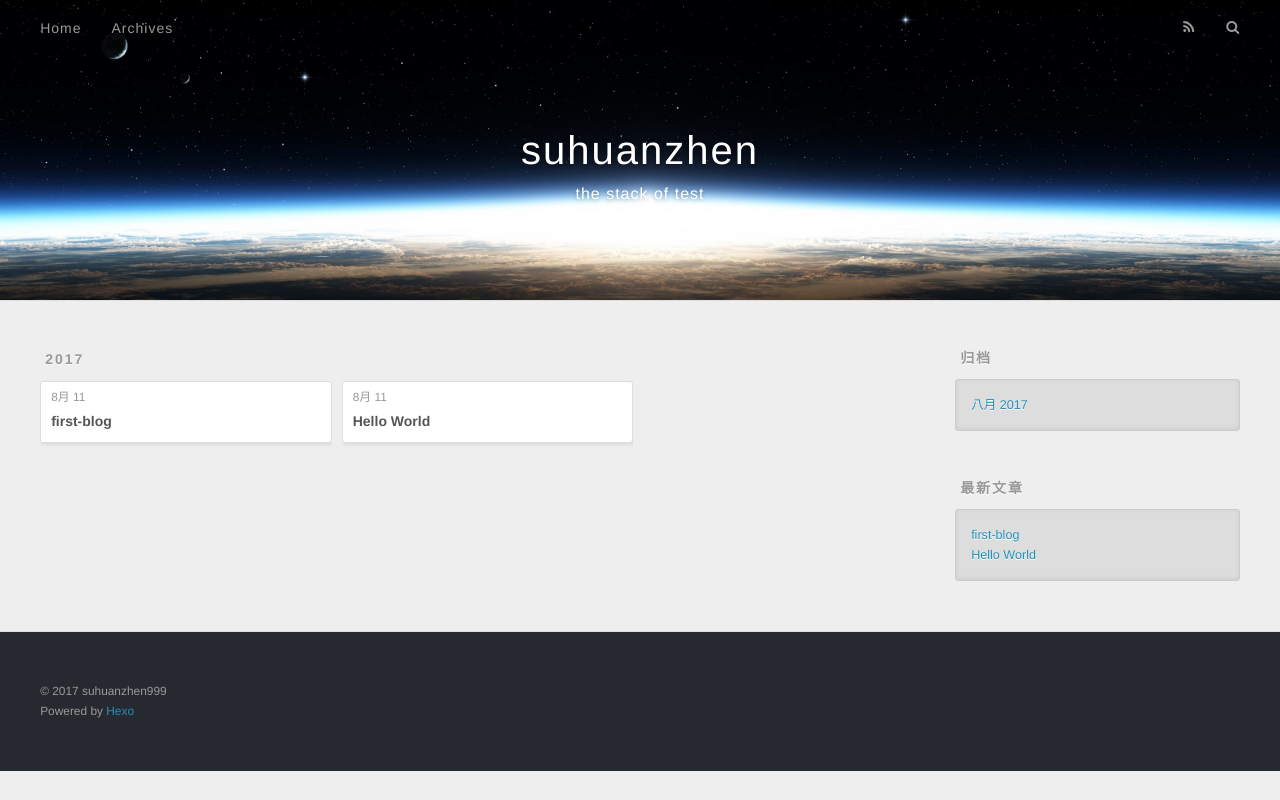
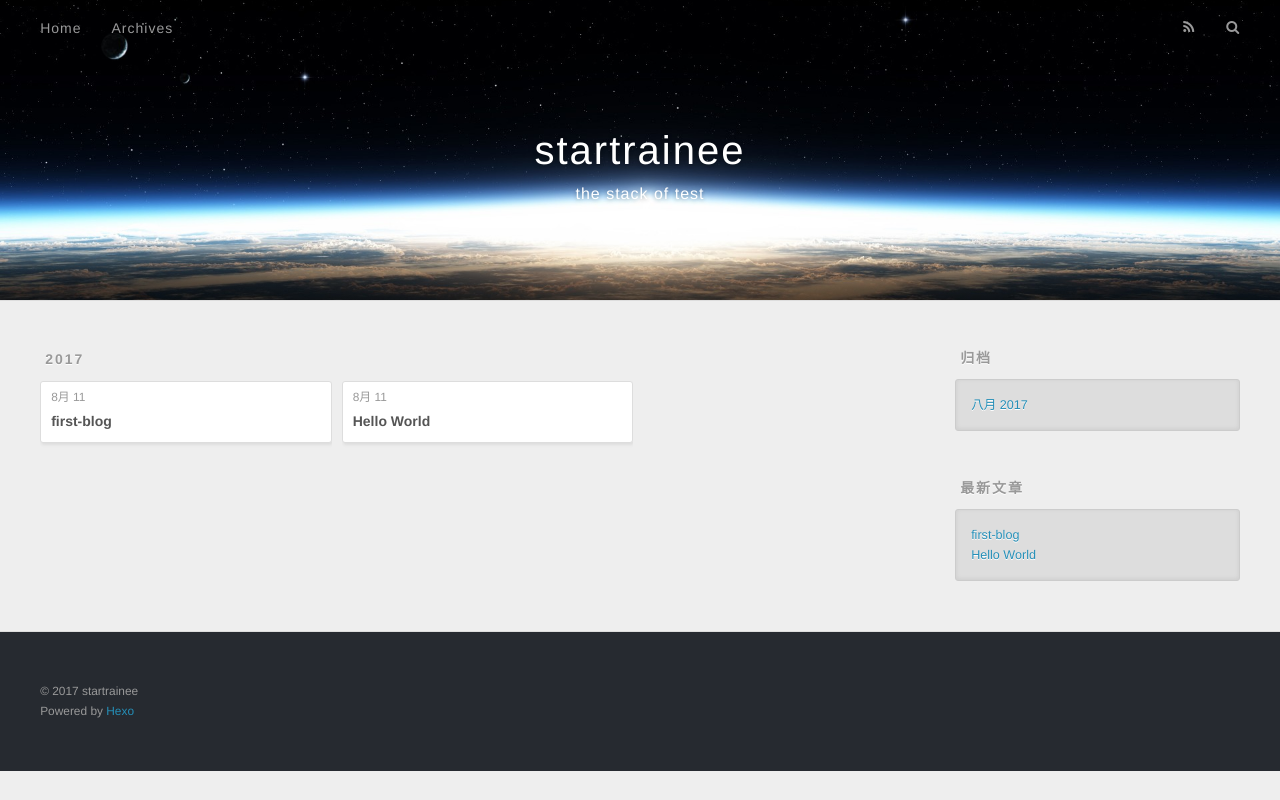
Before and after one commit to startrainee/startrainee.github.io, a plain HTML site: page archives/2017/08/index.html in a window 1280 px wide. Drawn offline with nearby package versions, Linux system fonts and the light colour scheme.

Commit message:
Site updated: 2017-08-12 13:30:52

```diff
--- a/archives/2017/08/index.html
+++ b/archives/2017/08/index.html
@@ -3,17 +3,17 @@
 <head>
   <meta charset="utf-8">
 
-  <title>归档: 2017/8 | suhuanzhen</title>
+  <title>归档: 2017/8 | startrainee</title>
   <meta name="viewport" content="width=device-width, initial-scale=1, maximum-scale=1">
   <meta property="og:type" content="website">
-<meta property="og:title" content="suhuanzhen">
+<meta property="og:title" content="startrainee">
 <meta property="og:url" content="https://startrainee.github.io/archives/2017/08/index.html">
-<meta property="og:site_name" content="suhuanzhen">
+<meta property="og:site_name" content="startrainee">
 <meta property="og:locale" content="zh-CN">
 <meta name="twitter:card" content="summary">
-<meta name="twitter:title" content="suhuanzhen">
+<meta name="twitter:title" content="startrainee">
 
-    <link rel="alternate" href="/atom.xml" title="suhuanzhen" type="application/atom+xml">
+    <link rel="alternate" href="/atom.xml" title="startrainee" type="application/atom+xml">
 
 
     <link rel="icon" href="/favicon.png">
@@ -34,7 +34,7 @@
   <div id="header-outer" class="outer">
     <div id="header-title" class="inner">
       <h1 id="logo-wrap">
-        <a href="/" id="logo">suhuanzhen</a>
+        <a href="/" id="logo">startrainee</a>
       </h1>
 
         <h2 id="subtitle-wrap">
@@ -165,7 +165,7 @@
 
   <div class="outer">
     <div id="footer-info" class="inner">
-      &copy; 2017 suhuanzhen999<br>
+      &copy; 2017 startrainee<br>
       Powered by <a href="http://hexo.io/" target="_blank">Hexo</a>
     </div>
   </div>
```
Also changed, not shown: 2017/08/11/first-blog/index.html (+5 -5 lines), 2017/08/11/hello-world/index.html (+5 -5 lines), archives/2017/index.html (+7 -7 lines), archives/index.html (+7 -7 lines), index.html (+7 -7 lines).
